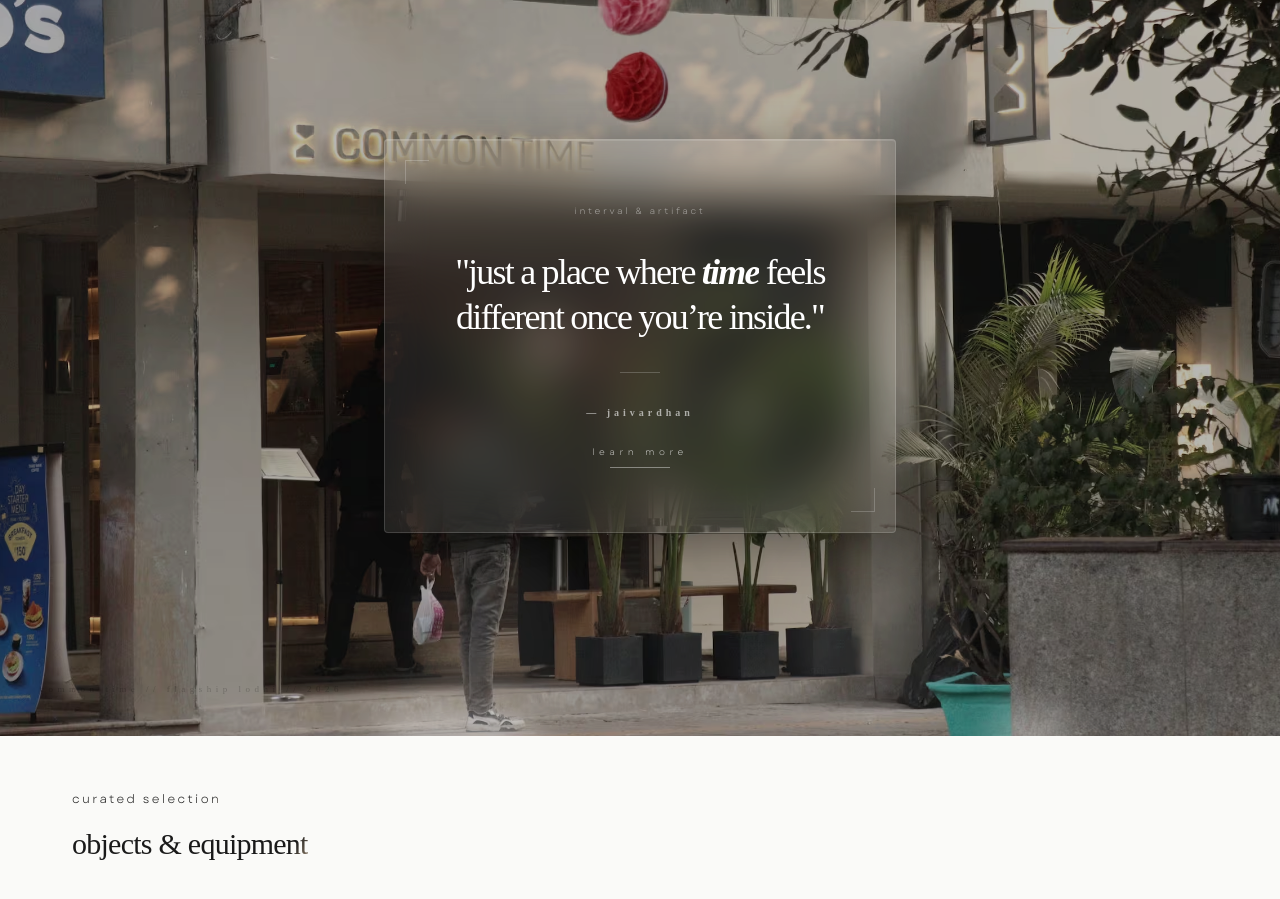
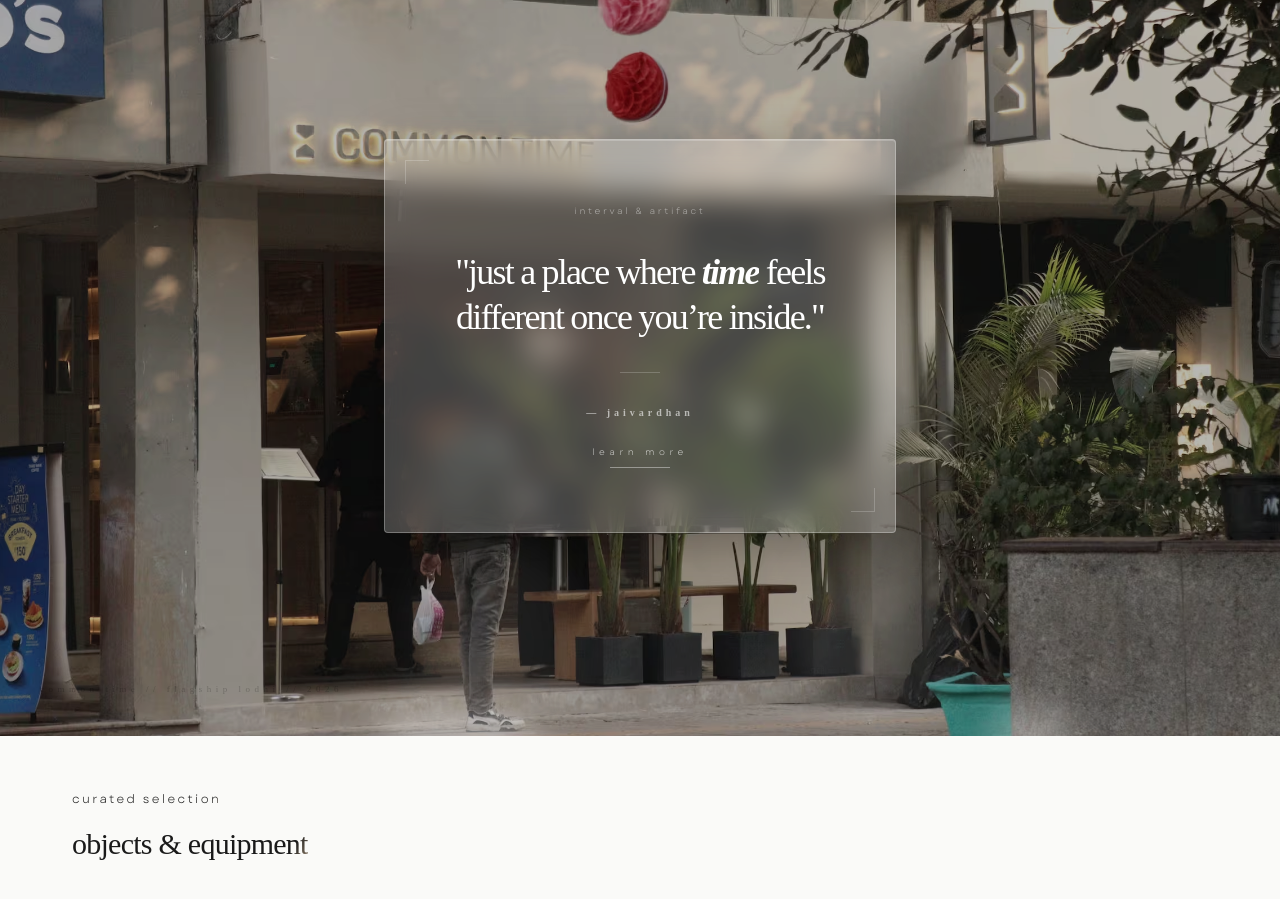
Before and after one commit to kaartgpt-lab/common-time, a React (Vite) app: page / in a window 1280 px wide. Shown: the part 880-1779 px from the top of the page. Built offline with nearby package versions, Linux system fonts and the light colour scheme; no server answers; the database is empty; a web font is replaced by a local one.

Commit message:
hide cart buttons site-wide, global lowercase, glassmorphism section

```diff
--- a/src/components/commerce/ProductGrid.jsx
+++ b/src/components/commerce/ProductGrid.jsx
@@ -119,10 +119,6 @@ export default function ProductGrid({ products, columns = 4 }) {
                     {formatPrice(product.price)}
                   </p>
                   <div className="flex flex-col gap-3 w-full mt-auto">
-                    <button onClick={(e) => { e.preventDefault(); addItem(product.id, 1); toast.success(`${product.name} added to cart`); }}
-                      className="w-full py-2.5 bg-[#493627] text-white text-[10px] font-bold uppercase tracking-[0.2em] hover:bg-black transition-colors duration-300 font-[Garet_Book]">
-                      Add to Cart
-                    </button>
                     <Link to={`/shop/${slug}`} className="text-center text-[9px] font-bold uppercase tracking-widest text-gray-500 border-b border-transparent hover:border-gray-400 pb-0.5 transition-all font-[Garet_Book]">
                       View Full Details
                     </Link>
--- a/src/components/editorial/Common.jsx
+++ b/src/components/editorial/Common.jsx
@@ -90,11 +90,11 @@ const FounderSection = () => {
           rotateX,
           rotateY,
           transformStyle: "preserve-3d",
-          background: "rgba(255,255,255,0.08)",
-          backdropFilter: "blur(24px)",
-          WebkitBackdropFilter: "blur(24px)",
-          border: "1px solid rgba(255,255,255,0.15)",
-          boxShadow: "0 8px 48px rgba(0,0,0,0.35), inset 0 1px 0 rgba(255,255,255,0.12)",
+          background: "rgba(255,255,255,0.22)",
+          backdropFilter: "blur(14px)",
+          WebkitBackdropFilter: "blur(14px)",
+          border: "1px solid rgba(255,255,255,0.28)",
+          boxShadow: "0 8px 48px rgba(0,0,0,0.25), inset 0 1px 0 rgba(255,255,255,0.2)",
           padding: "clamp(2rem, 5vw, 4rem)",
         }}
       >
--- a/src/pages/ProductDetail.jsx
+++ b/src/pages/ProductDetail.jsx
@@ -211,21 +211,6 @@ export default function ProductDetail() {
               {formatPrice(product.price)}
             </p>
 
-            <div className="flex items-center gap-6 mb-8">
-              <QuantitySelector
-                value={quantity}
-                onChange={setQuantity}
-                min={1}
-                max={product.stock_quantity || 99}
-              />
-
-              <button
-                onClick={handleAddToCart}
-                className="px-10 py-3 bg-[#6B5344] text-white text-sm uppercase tracking-wider font-medium hover:bg-[#5a4538] transition-colors"
-              >
-                Add to Cart
-              </button>
-            </div>
 
           </div>
         </section>
```
